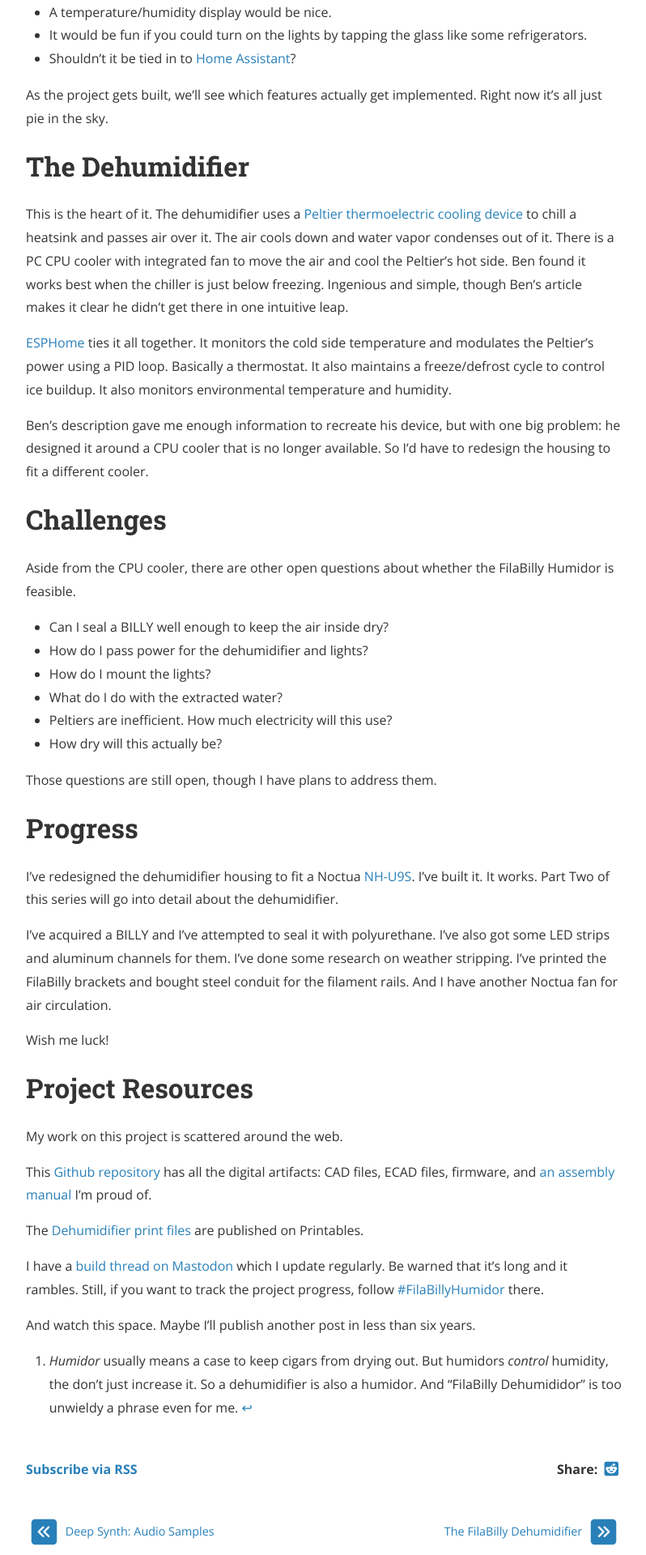
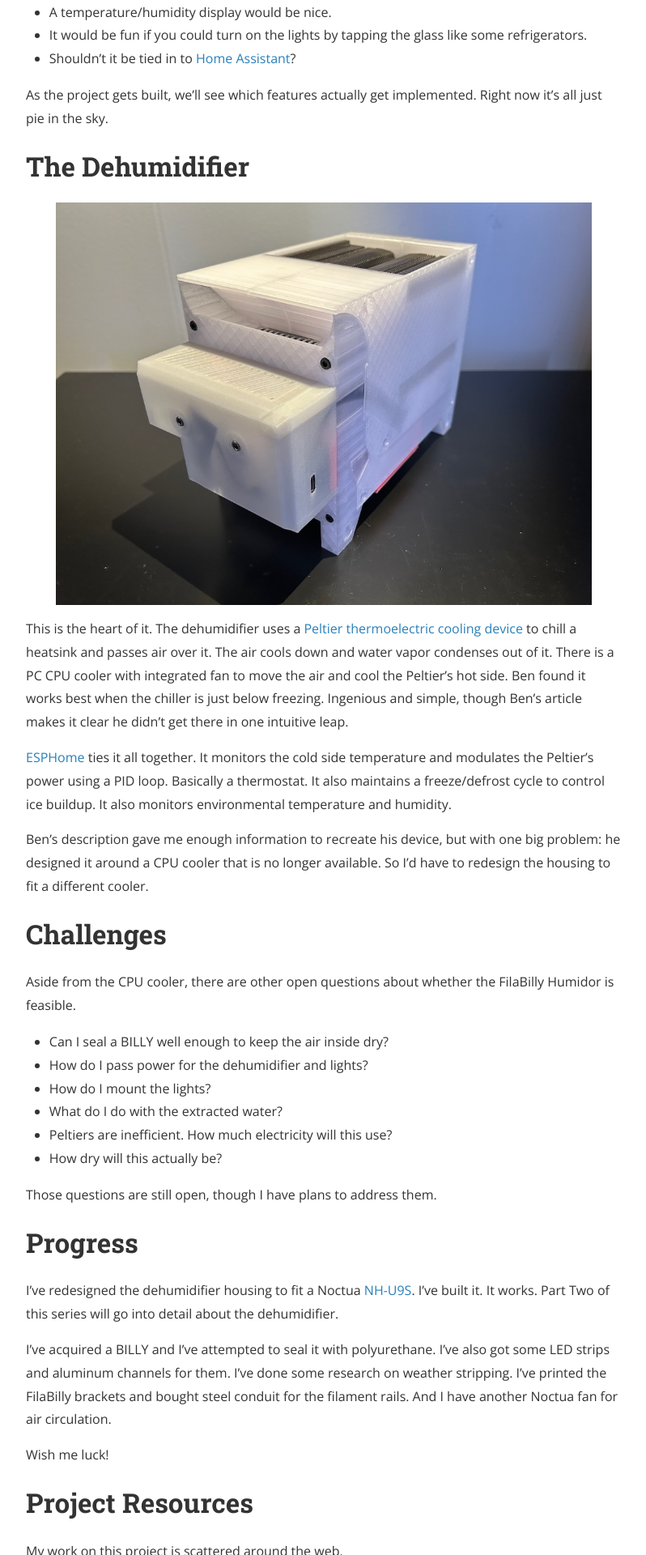
Before and after one commit to kbob/kbob.github.io, a Jekyll site: the page built from _posts/2025-04-28-planning-the-filabilly-humidor.md, in a window 1280 px wide. Shown: the part 1100-3020 px from the top of the page at 81% size, without its empty margins (240-1038 px from the left). Built offline with Jekyll 4.4.1, drawn with Linux system fonts in a browser that asks for light colours.

Commit message:
Add missing image to Planning the FilaBilly Humidor post

```diff
--- a/_posts/2025-04-28-planning-the-filabilly-humidor.md
+++ b/_posts/2025-04-28-planning-the-filabilly-humidor.md
@@ -127,6 +129,7 @@ years.
 [esphome]: https://esphome.io
 [filabilly]: https://www.printables.com/model/660713-filabilly-filament-rack
 [github-repo]: https://github.com/kbob/filabilly-humidor
+[glam]: /images/filabilly-humidor/fbd-glamor.jpg "The FilaBilly Dehumidifier"
 [hashtag]: https://chaos.social/tags/FilaBillyHumidor
 [hassio]: https://homeassistant.io
 [hogbo]: https://www.ikea.com/us/en/p/hoegbo-glass-door-white-20517243/
```
Also changed, not shown: other parts of _posts/2025-04-28-planning-the-filabilly-humidor.md (+2 -0 lines).
